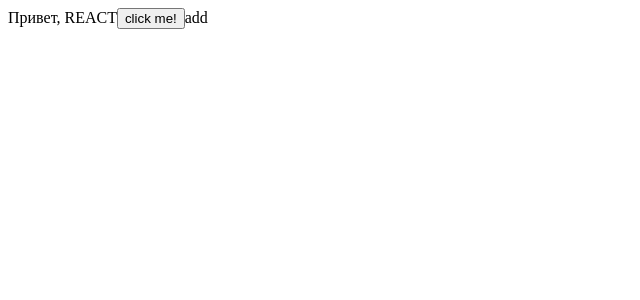
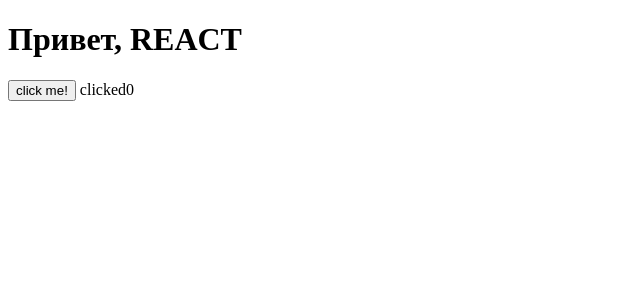
Before and after one commit to pogman25/react-23.04, a React app in the folder vagulina/: page / in a window 1280 px wide. Both pictures are taken after a click on the button "click me!". Shown: the top 300 px of the page, without its empty margins (0-640 px from the left). Built offline with nearby package versions, Linux system fonts and the light colour scheme.

Commit message:
lesson1 homework

```diff
--- a/vagulina/src/components/HelloMessage.jsx
+++ b/vagulina/src/components/HelloMessage.jsx
@@ -11,16 +11,16 @@ class HelloMessage extends React.Component {
   }
 
   addMessage() {
-    this.setState((prevState) => ({messages: [...prevState.messages, "add"]}));
+    this.setState((prevState) => ({messages: [...prevState.messages, " clicked"]}));
   }
 
   render() {
     const {messages} = this.state;
     return (
       <div>
-        Привет, {this.props.name}
+        <h1>Привет, {this.props.name}</h1>
         <button onClick={this.addMessage}>click me!</button>
-        {messages.map(i => <span key={i}>{i}</span>)}
+        {messages.map((val, i) => <span key={i}>{val}{i}</span>)}
       </div>
     );
   }
```
